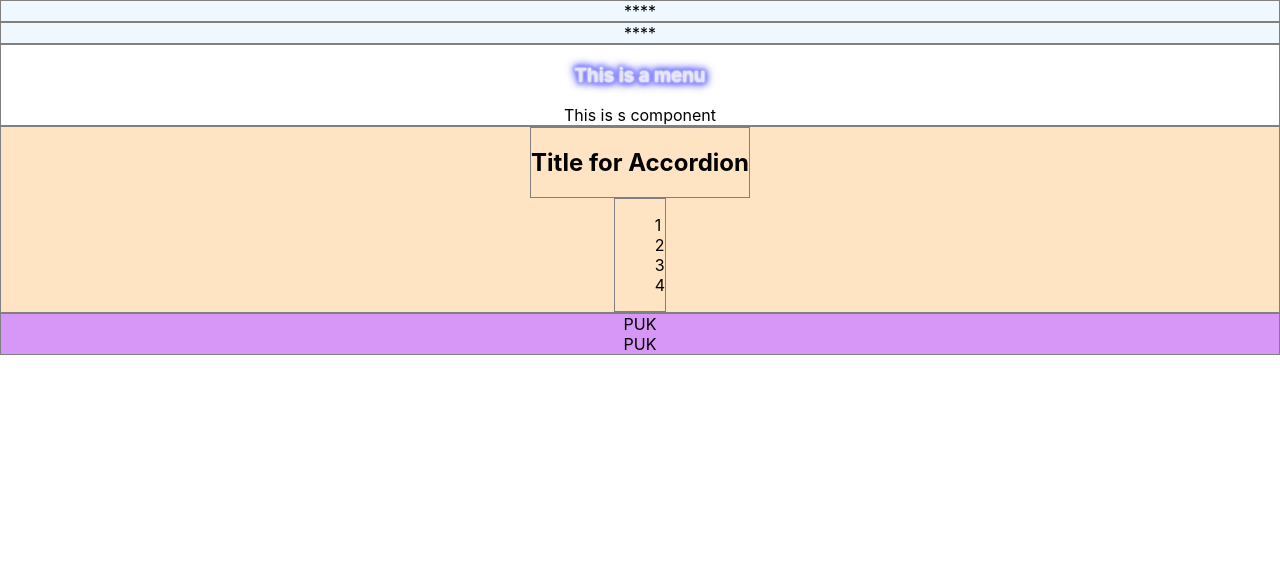
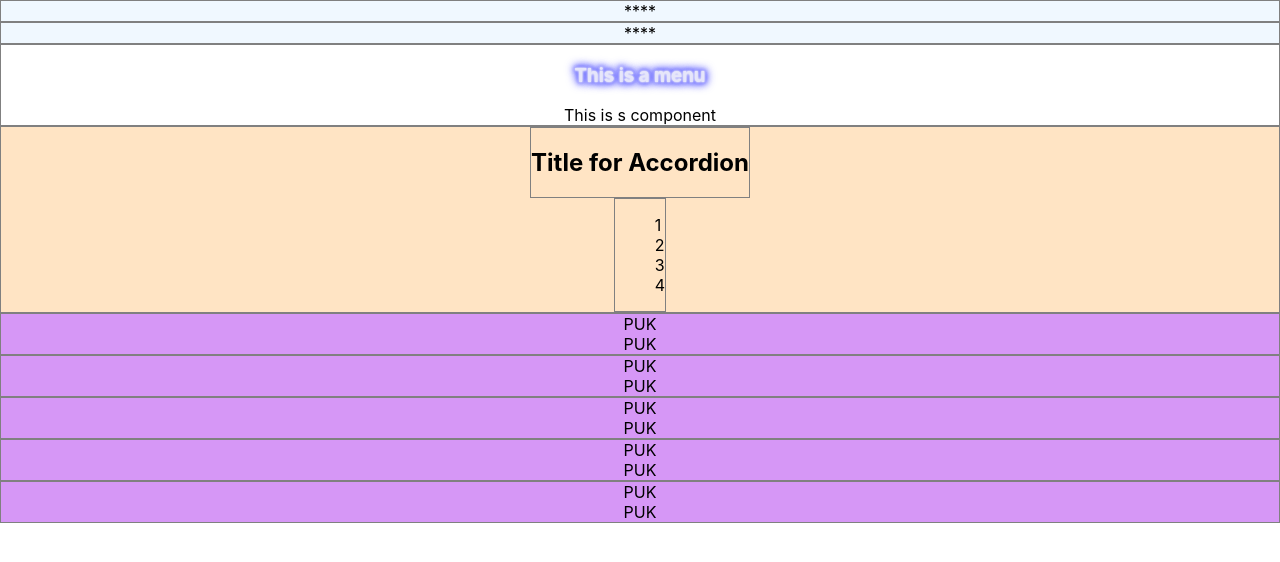
Before and after one commit to Ciahaka/React_Kabzda, a React (Create React App) app: page / in a window 1280 px wide. Shown: the top 562 px of the page. Built offline with nearby package versions, Linux system fonts and the light colour scheme.

Commit message:
change App

```diff
--- a/src/App.tsx
+++ b/src/App.tsx
@@ -12,7 +12,12 @@ function App() {
       <Stars/>
       <AppTitle/>
       <Accordion/>
-      <Rating/>
+      <Rating value={0}/>
+      <Rating value={1}/>
+      <Rating value={2}/>
+      <Rating value={3}/>
+      <Rating value={4}/>
+
     </div>
   );
 }
```
